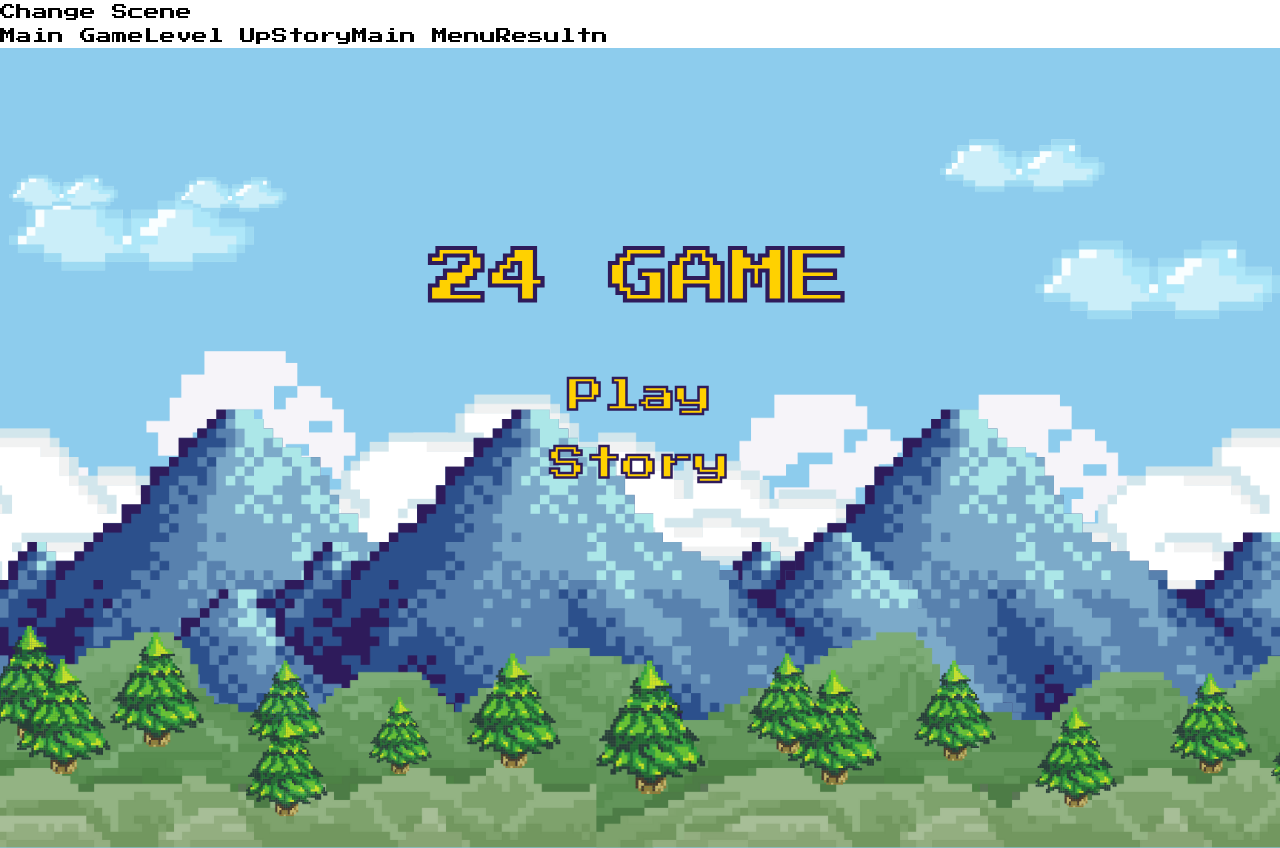
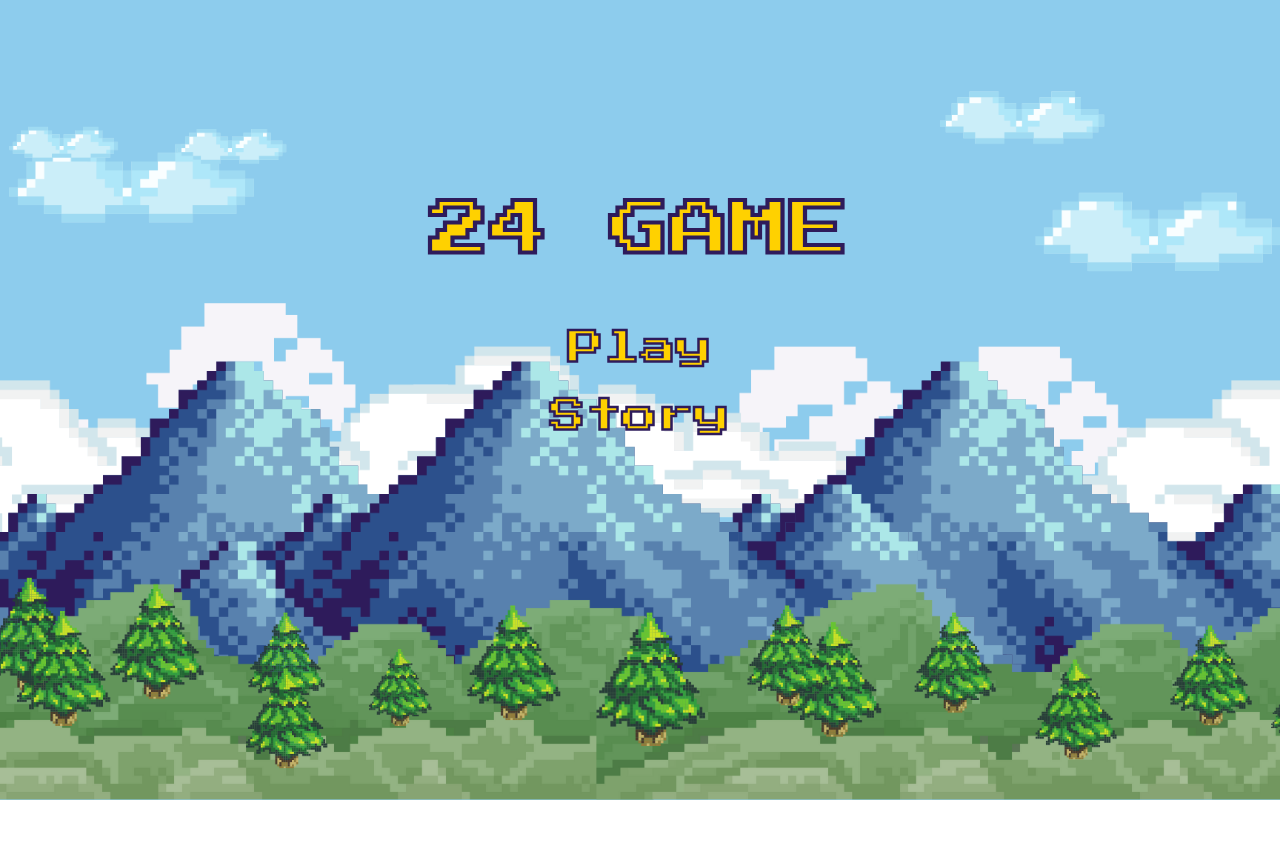
Before and after one commit to lnwwaveza007/PROJECT1-SEC-1-24Game, a Vue app: page / in a window 1280 px wide. After the commit the page ends 800 px from the top, so only its background shows below. Built offline with nearby package versions, Linux system fonts and the light colour scheme.

Commit message:
012 - [update] menu z-index and remove unused code

```diff
--- a/src/App.vue
+++ b/src/App.vue
@@ -411,14 +411,6 @@ const backToMainMenu = () => {
 </script>
 
 <template>
-  <div>
-    <p>Change Scene</p>
-    <button @click="changeScene(0)">Main Game</button>
-    <button @click="changeScene(1)">Level Up</button>
-    <button @click="changeScene(2)">Story</button>
-    <button @click="changeScene(3)">Main Menu</button>
-    <button @click="changeScene(4)">Result</button>n
-  </div>
   <!-- Kong Start -->
   <div
     v-bind:hidden="currentScene !== 0"
@@ -1083,7 +1075,7 @@ div {
   position: absolute;
   top: 10px;
   left: 10px;
-  z-index: 9999;
+  z-index: 60;
 }
 
 .menu-button {
```
